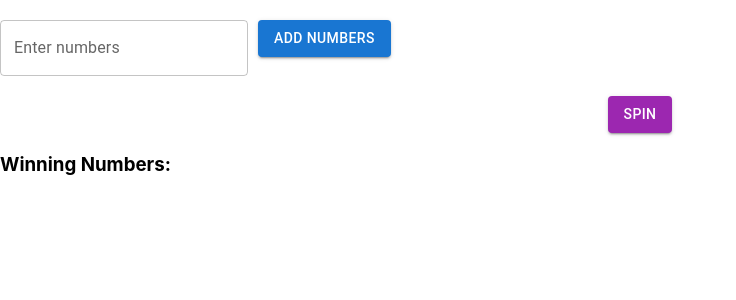
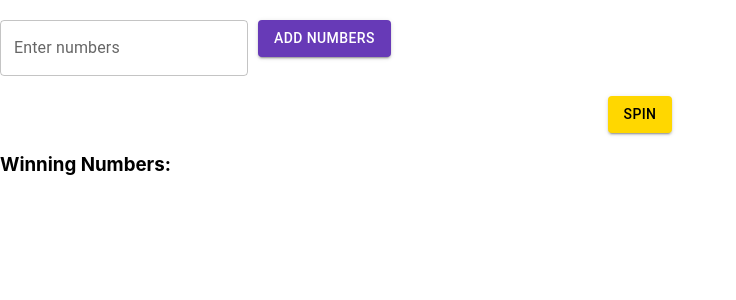
Before and after one commit to arjaytigerace/SpinTheWheel, a React (Create React App) app in the folder spin-the-wheel/: page / in a window 1280 px wide. Shown: the top 300 px of the page, without its empty margins (0-736 px from the left). Built offline with nearby package versions, Linux system fonts and the light colour scheme.

Commit message:
Added the theme component of react

```diff
--- a/spin-the-wheel/src/App.js
+++ b/spin-the-wheel/src/App.js
@@ -1,7 +1,30 @@
+import { ThemeProvider, createTheme } from "@mui/material/styles";
 import React, { useState } from "react";
 import Wheel from "./Wheel";
 import NumberInput from "./NumberInput";
 import WinningNumbersDisplay from "./WinningNumbersDisplay";
+
+const theme = createTheme({
+  palette: {
+    primary: {
+      main: "#673ab7", // A shade of purple
+      light: "#9a67ea", // Lighter shade of purple
+      dark: "#320b86", // Darker shade of purple
+      contrastText: "#fff", // Text color for contrast
+    },
+    secondary: {
+      main: "#ffd700", // Gold color
+      light: "#ffdb1c", // Lighter shade of gold
+      dark: "#b29500", // Darker shade of gold
+      contrastText: "#000", // Text color for contrast
+    },
+    // ... other palette options like error, warning, etc.
+  },
+  typography: {
+    // ... your typography settings
+  },
+  // ... other theme customizations
+});
 
 function App() {
   const [numbers, setNumbers] = useState([]);
@@ -24,11 +47,13 @@ function App() {
   };
 
   return (
-    <div>
-      <NumberInput onAddNumber={addNumber} />
-      <Wheel numbers={numbers} onSpin={spin} />
-      <WinningNumbersDisplay winningNumbers={winningNumbers} />
-    </div>
+    <ThemeProvider theme={theme}>
+      <div>
+        <NumberInput onAddNumber={addNumber} />
+        <Wheel numbers={numbers} onSpin={spin} />
+        <WinningNumbersDisplay winningNumbers={winningNumbers} />
+      </div>
+    </ThemeProvider>
   );
 }
 
```
